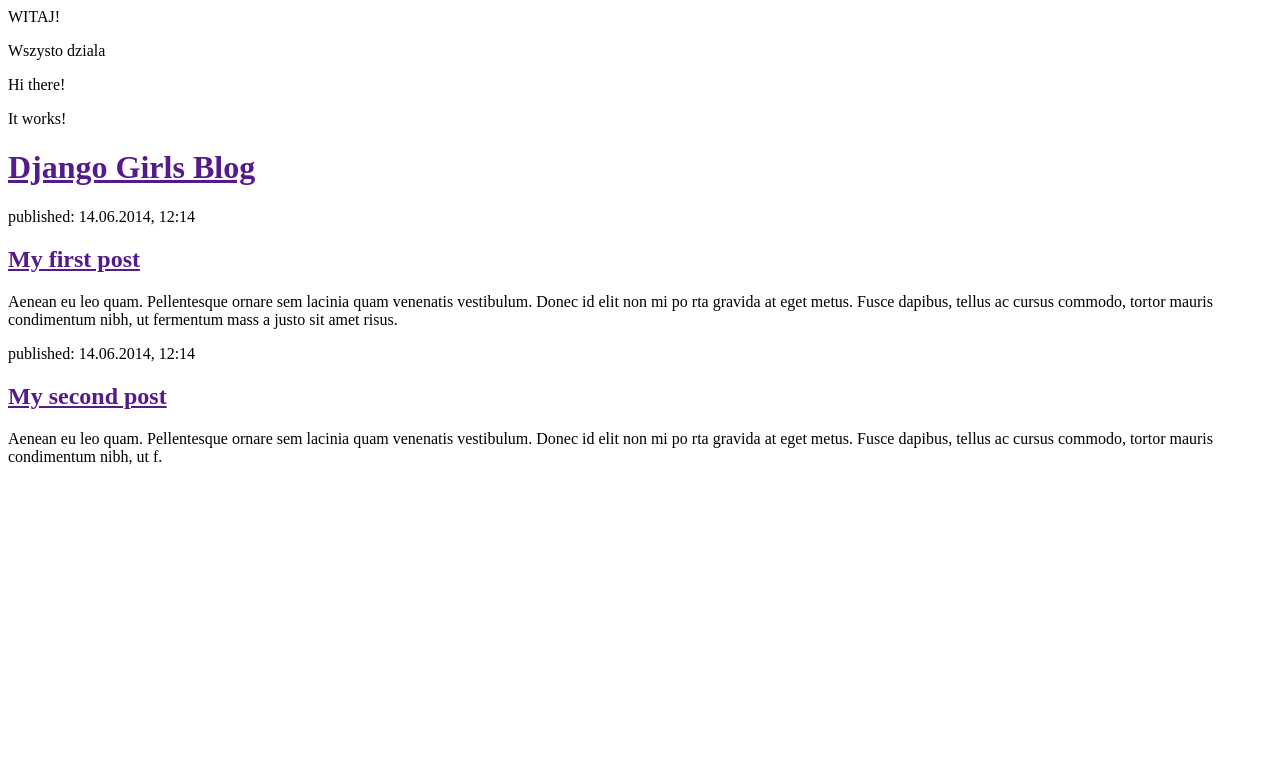
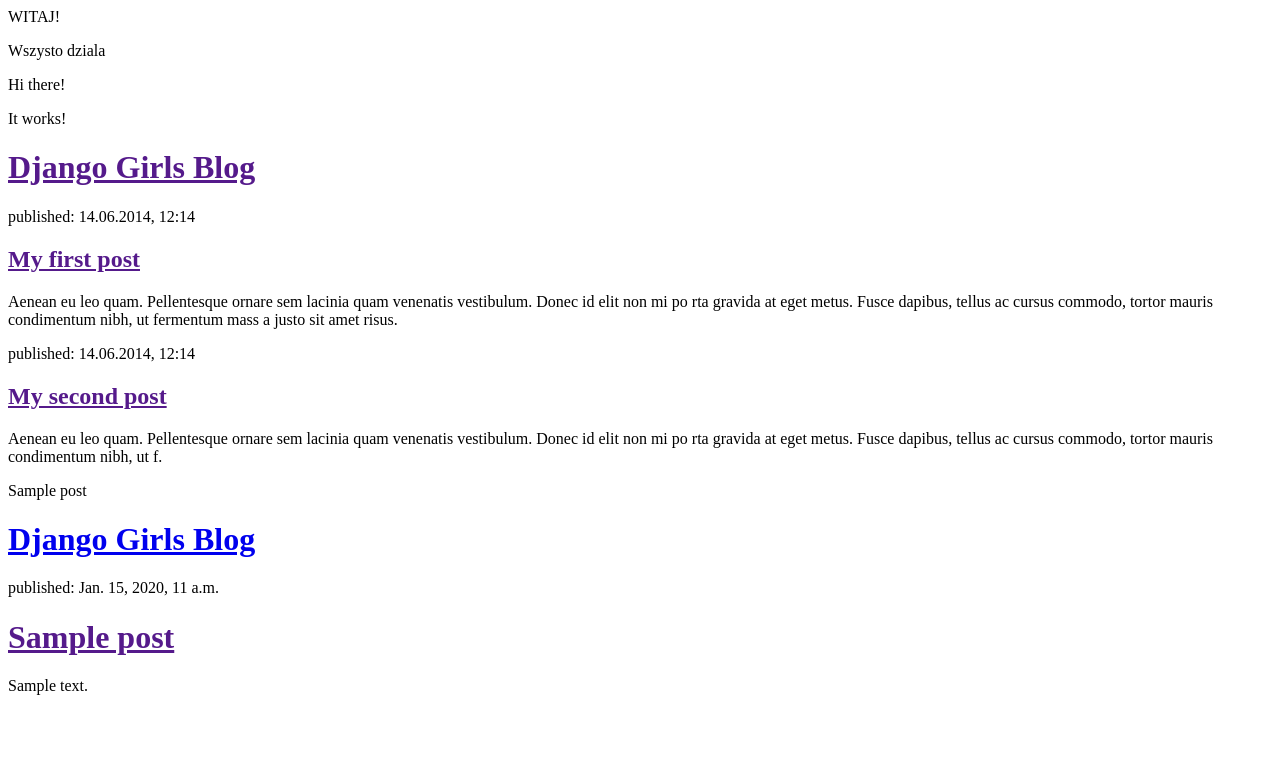
Before and after one commit to marrrth/my-first-blog, a Django app: template blog/templates/blog/post_list.html in a window 1280 px wide. Shown: the top 783 px of the page. Run offline with Django 3.2, Linux system fonts and the light colour scheme; the template is opened without the code that fills it: values that come from a table or form of the project are taken from there, others are empty; tables that the repository leaves empty hold one stand-in row (values such as "Sample post").

Commit message:
Modified tempates to display posts from datebase.

```diff
--- a/blog/templates/blog/post_list.html
+++ b/blog/templates/blog/post_list.html
@@ -36,5 +36,20 @@ a justo sit amet risus.</p>
         <p>Aenean eu leo quam. Pellentesque ornare sem lacinia quam venenatis vestibulum. Donec id elit non mi po
 rta gravida at eget metus. Fusce dapibus, tellus ac cursus commodo, tortor mauris condimentum nibh, ut f.</p>
     </div>
+
+{% for post in posts %}
+    {{ post }}
+{% endfor %}
+
+    <div>
+        <h1><a href="/">Django Girls Blog</a></h1>
+    </div>
+{% for post in posts %}
+    <div>
+        <p>published: {{ post.published_date }}</p>
+        <h1><a href="">{{ post.title }}</a></h1>
+        <p>{{ post.text|linebreaksbr }}</p>
+    </div>
+{% endfor %}
   </body>
 </html>
--- a/blog/views.py
+++ b/blog/views.py
@@ -1,5 +1,7 @@
 from django.shortcuts import render
-
+from django.utils import timezone
+from .models import Post
 # Create your views here.
 def post_list(request):
-    return render(request, 'blog/post_list.html', {})
+    posts = Post.objects.filter(published_date__lte=timezone.now()).order_by('published_date')
+    return render(request, 'blog/post_list.html', {'posts': posts})
```
